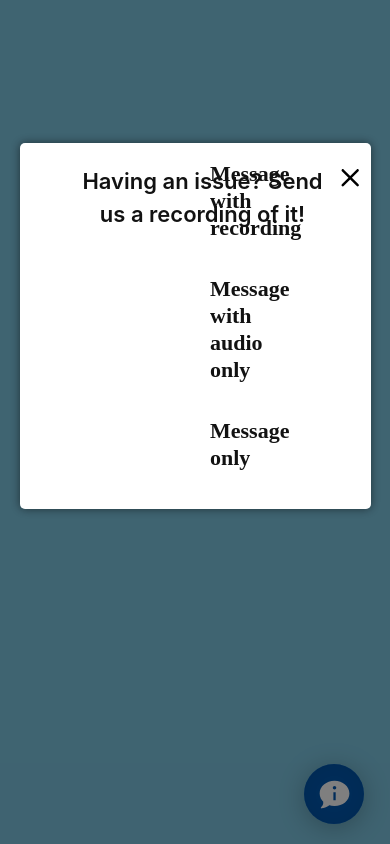
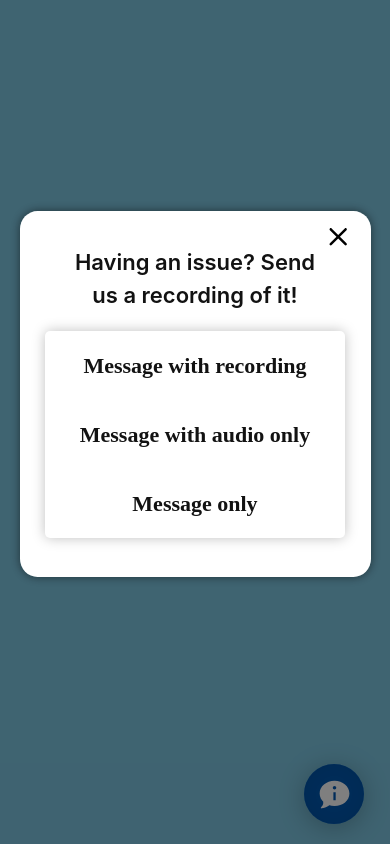
Before and after one commit to GoranStefanovski/SmallReactApp, a React (Create React App) app: page / in a window 390 px wide. Both pictures are taken after a click on the picture 334 px from the left and 794 px from the top of the page. Built offline with nearby package versions, Linux system fonts and the light colour scheme.

Commit message:
add functionalities, create stopwatch and control working

```diff
--- a/package.json
+++ b/package.json
@@ -15,6 +15,7 @@
     "react-dom": "^18.2.0",
     "react-redux": "^8.0.5",
     "react-scripts": "5.0.1",
+    "react-timer-hook": "^3.0.5",
     "redux": "^4.2.0",
     "redux-thunk": "^2.4.2",
     "typescript": "^4.9.4",
--- a/src/App.css
+++ b/src/App.css
@@ -35,7 +35,7 @@
   position: absolute;
   background-color: #ffffff;
   color: #121212;
-  border-radius: 5px;
+  border-radius: 5%;
   right: 116%;
   bottom: 5%;
   width: 449px;
@@ -247,6 +247,12 @@
 .recording-close {
 }
 
+.control {
+  display: flex;
+  align-items: center;
+  justify-content: center;
+}
+
 .control:hover {
   cursor: pointer;
 }
@@ -288,7 +294,11 @@
   line-height: 27px;
 }
 
-@media only screen and (max-width: 780px) {
+.send_rec-inner-img-no_border {
+  border: none !important;
+}
+
+@media only screen and (max-width: 783px) {
   .infoChat {
     right: 66px;
     bottom: 82px;
@@ -313,7 +323,9 @@
     display: grid;
     justify-content: center;
     align-items: center;
-    margin-bottom: -26%
+    margin-bottom: -26%;
+    width: 410px;
+    margin-top: -34%;
   }
 
   .infoChat_popup-modal-ative {
@@ -385,7 +397,7 @@
     box-shadow: 0 0 10px rgb(0 0 0 / 50%);
     animation: slide-up 0.4s ease;
     width: 100%;
-    width: 92%;
+    width: 70%;
     height: 594px;
     display: grid;
     justify-content: center;
@@ -398,7 +410,7 @@
     display: block;
     position: fixed;
     top: 20%;
-    right: 8%;
+    right: 19%;
   }
 
   .infoChat_popup-list {
@@ -406,10 +418,15 @@
   }
   .infoChat_popup-list-md {
     display: block;
+    padding: 15px 0 15px 0;
+    margin-top: -12%;
   }
 
   .infoChat_popup-list-md > li {
-    padding: 17px 15px
+    padding: 21px 24px;
+    padding: 21px 0;
+    margin: 0 50px;
+    border-radius: 5%;
   }
 }
 
@@ -419,6 +436,36 @@
     height: 60px;
     right: 26px;
     bottom: 20px;
+  }
+
+  .countdown_inner {
+    width: 133px;
+    height: 133px;
+    font-weight: 500;
+font-size: 60px;
+line-height: 73px;
+  }
+
+  .send_rec-inner {
+    width: 80%;
+    height: 372px;
+  }
+
+  .send_rec-inner_text {
+    font-weight: 500;
+    font-size: 18px;
+    line-height: 22px;
+  }
+
+  .send_rec-inner> img {
+    width: 80%;
+  }
+
+  .send_rec-inner> textarea {
+    width: 80%;
+    margin: 0 auto;
+    height: 65.59px;
+    margin-top: -20px;
   }
 
   .infoChat_popup-list > li {
@@ -445,6 +492,16 @@
   .infoChat_popup-modal_inner {
     width: 90%;
     height: 366px;
+    top: 25%;
+  }
+
+  .infoChat_popup_modal-close {
+    top: 27%;
+    right: 11%;
+  }
+
+  .infoChat_popup-list-md > li {
+    margin: 0 35px;
   }
 
   .infoChat_popup-title {
@@ -455,13 +512,44 @@
     text-align: center;
     position: absolute;
     width: 366px;
+    margin-top: 10%;
+    width: 100%;
   }
+
+  .infoChat_popup-list-md {
+     margin-top: 40%;
+     list-style: none;
+     padding: 0;
+     position: relative;
+  }
+
   .recording_inner-rotate {
-    rotate: 90deg;
+    rotate: 270deg;
+    font-weight: 500;
+    font-size: 16px;
+    line-height: 20px;
   }
 
   .recording {
     width: 186px;
     height: 61px;
+    rotate: 90deg;
+    top: 20%;
+    top: 120px;
+    right: -50px;
+  }
+
+  .send_rec-inner_btn {
+    margin-right: 8%;
+    width: 96px;
+    height: 40.11px;
+    font-weight: 500;
+    font-size: 14px;
+    line-height: 17px;
+  }
+
+  .send_rec-inner-img-no_border {
+    width: 248px;
+    height: 248px;
   }
 }
--- a/src/_components/FinalStep.tsx
+++ b/src/_components/FinalStep.tsx
@@ -1,5 +1,5 @@
 import IssueReported from '../assets/IssueReported.svg'
-import { useSelector, useDispatch } from 'react-redux'
+import { useDispatch } from 'react-redux'
 import { isMessage } from '../../src/features/message/messageSlice'
 function FinalStep(props: any) {
   const dispatch = useDispatch();
@@ -11,7 +11,7 @@ function FinalStep(props: any) {
   return (
     <div className='countdown'>
         <div className='send_rec-inner'>
-            <img className='send_rec-inner-img' src={IssueReported} alt="Placeholder"/>
+            <img className='send_rec-inner-img send_rec-inner-img-no_border' src={IssueReported} alt="Placeholder"/>
             <p className='send_rec-inner_text'>Issue Successful Reported</p>
             <button onClick={sendIssue} className='send_rec-inner_btn send_rec-inner_btn-no--border'>Done</button>
         </div>
--- a/src/_components/InfoChat.tsx
+++ b/src/_components/InfoChat.tsx
@@ -5,6 +5,8 @@ import closeBtn from '../../src/assets/black_close.svg';
 import { toggle } from '../../src/features/recording/recordingSlice'
 import { isMessage } from '../../src/features/message/messageSlice'
 import { useSelector, useDispatch } from 'react-redux'
+import { isCounting } from '../../src/features/counting/countingSlice'
+
 function InfoChat(props : any) {
   const isRecording = useSelector((state: any) => state.recording.value);
   const dispatch = useDispatch();
@@ -45,6 +47,7 @@ function InfoChat(props : any) {
       setIsCountdownShown(current => !current);
       setTimeout(() => {
         dispatch(toggle());
+        dispatch(isCounting());
       }, 3000);
     }
     dropdownClass = '';
@@ -70,7 +73,7 @@ function InfoChat(props : any) {
   }
 
   const listItems = recordings.map((object) =>
-    <ListItem key={object.text.toString()} value={object.state} text={object.text}/>
+    <ListItem key={object.text.toString()} value={object.state} text={object.text} />
   );
 
   return (
@@ -86,9 +89,11 @@ function InfoChat(props : any) {
               <ul className='infoChat_popup-list'>
                 {!isDropdownShown ? listItems : ''}
               </ul>
-              <ul className='infoChat_popup-list-md'>
-                {isPopUpShown ? listItems : ''}
-              </ul>
+              {isPopUpShown ? <div className='infoChat_popup-list-md-wrap'>
+                <ul className='infoChat_popup-list-md'>
+                   {listItems}
+                </ul>
+              </div> : ''}
             </div>
         </span>
       </span>
--- /dev/null
+++ b/src/_components/MyStopwatch.tsx
@@ -0,0 +1,42 @@
+import React from 'react';
+import { useState, useEffect } from 'react';
+import { useSelector } from 'react-redux'
+
+
+function MyStopwatch(props: any) {
+  const isCounting = useSelector((state: any) => state.counting.isCountingPaused)
+  const isRecording = useSelector((state: any) => state.recording.value);
+  const [time, setTime] = useState(0);
+  const [running, setRunning] = useState(false);
+  useEffect(() => {
+    var interval : any;
+    if (running) {
+      interval = setInterval(() => {
+        setTime((prevTime) => prevTime + 10);
+      }, 10);
+    } else if (!running) {
+      clearInterval(interval);
+    }
+    return () => clearInterval(interval);
+  }, [running]);
+
+  useEffect(() => {
+    setTime(0);
+    setRunning(true);
+  }, [isRecording])
+
+  useEffect(() => {
+    setRunning(!isCounting)
+  }, [isCounting])
+
+  return (
+    <div className="stopwatch">
+      <div className="numbers">
+        <span>{("0" + Math.floor((time / 60000) % 60)).slice(-2)}:</span>
+        <span>{("0" + Math.floor((time / 1000) % 60)).slice(-2)}</span>
+      </div>
+    </div>
+  );
+}
+
+export default MyStopwatch;
--- a/src/_components/RecordingTab.tsx
+++ b/src/_components/RecordingTab.tsx
@@ -1,21 +1,24 @@
 import pauseBtn from '../../src/assets/Pause.svg'
 import StopBtn from '../../src/assets/Stop.svg'
 import CloseBtn from '../../src/assets/Close.svg'
+import { useSelector, useDispatch } from 'react-redux'
 import { toggle } from '../../src/features/recording/recordingSlice'
-import { useSelector, useDispatch } from 'react-redux'
 import { isMessageTrue } from '../../src/features/message/messageSlice';
+import { isCountingPaused } from '../../src/features/counting/countingSlice';
+import MyStopwatch from './MyStopwatch'
 
 
 function RecordingTab() {
     const isRecording = useSelector((state: any) => state.recording.value)
+    const isCounting = useSelector((state: any) => state.counting.isCountingPaused)
     const dispatch = useDispatch();
     const closePopUp = () => {
         dispatch(toggle())
         dispatch(isMessageTrue())
-
     };
 
     function pauseRecording() {
+        dispatch(isCountingPaused())
     }
 
     function stopRecording() {
@@ -23,11 +26,15 @@ function RecordingTab() {
         dispatch(isMessageTrue())
     }
 
+    function continueRecording() {
+        dispatch(isCountingPaused())
+    }
+
   return (
     <div style={{display: isRecording ? 'flex' : 'none'}} className='recording'>
-        <div className='recording_inner recording_inner-rotate'>
-        <span className='recording-time recording_inner-rotate'>
-            00:00
+        <div className='recording_inner'>
+            <span onClick={continueRecording} className='recording-time recording_inner-rotate'>
+                <MyStopwatch runing={false}></MyStopwatch>
             </span>
             <span onClick={pauseRecording} className='control recording-pause recording_inner-rotate'>
                 <img src={pauseBtn} alt=""/>
--- a/src/app/store/store.js
+++ b/src/app/store/store.js
@@ -1,10 +1,12 @@
 import { configureStore } from '@reduxjs/toolkit'
 import recordingReducer from '../../features/recording/recordingSlice'
 import isMessageReducer from '../../features/message/messageSlice'
+import isCountingReducer from '../../features/counting/countingSlice'
 
 export default configureStore({
   reducer: {
     recording: recordingReducer,
     message: isMessageReducer,
+    counting: isCountingReducer
   },
 })
--- /dev/null
+++ b/src/features/counting/countingSlice.js
@@ -0,0 +1,22 @@
+import { createSlice } from '@reduxjs/toolkit'
+
+export const countingSlice = createSlice({
+  name: 'counting',
+  initialState: {
+    value: false,
+    isCountingPaused: false,
+  },
+  reducers: {
+    isCounting: (state) => {
+        state.value = !state.value
+    },
+    isCountingPaused: (state) => {
+      state.isCountingPaused = !state.isCountingPaused
+    }
+  },
+})
+
+// Action creators are generated for each case reducer function
+export const { isCounting, isCountingPaused } = countingSlice.actions
+
+export default countingSlice.reducer
```
Also changed, not shown: 1 other file (tests, documents, lock files or other folders). Lines whose indentation alone changed are shown as unchanged.
